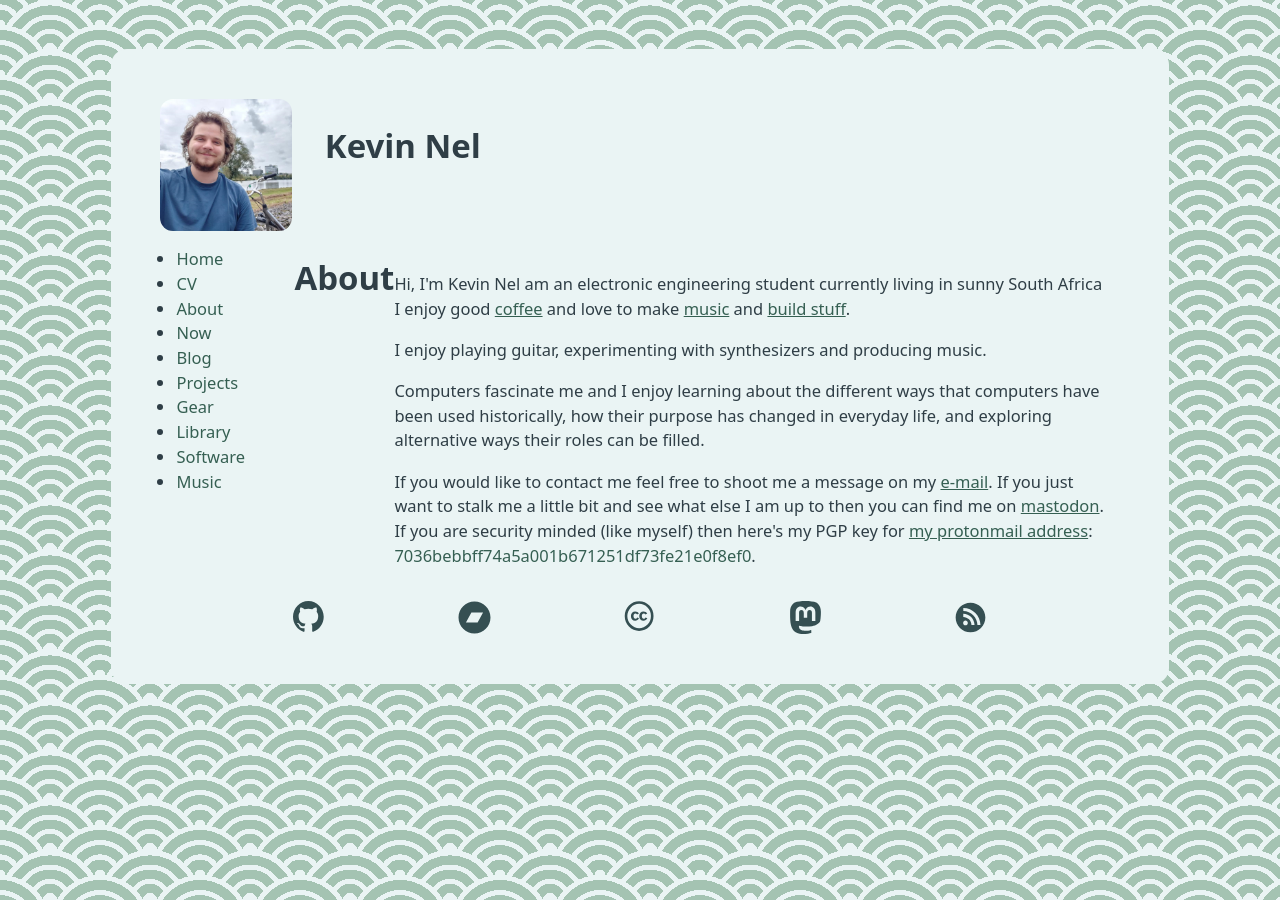
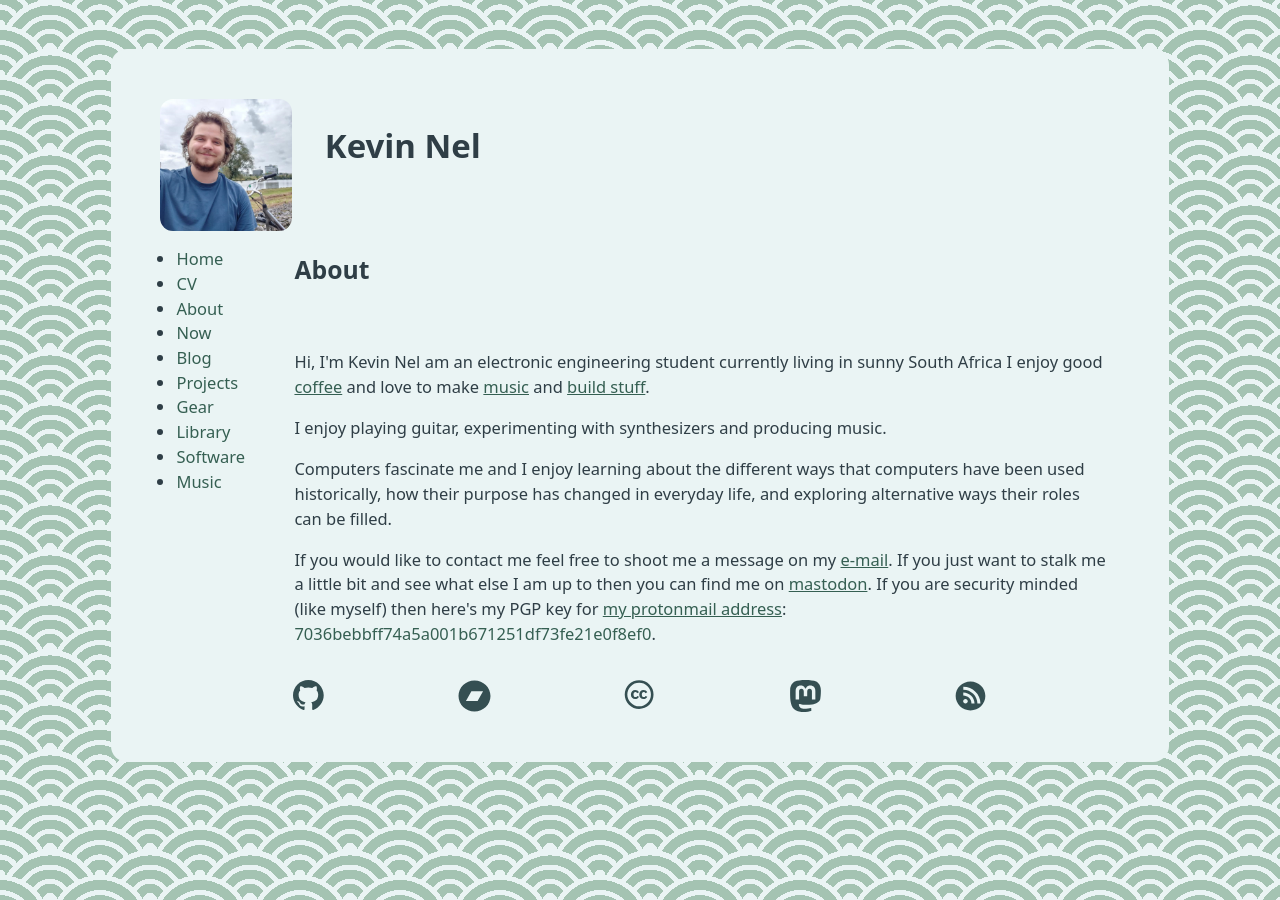
Before and after one commit to kevontheweb/kevontheweb.github.io, a Jekyll site: the page built from about.html, in a window 1280 px wide. Built offline with Jekyll 4.4.1, drawn with Linux system fonts in a browser that asks for light colours.

Commit message:
fix about page

```diff
--- a/about.html
+++ b/about.html
@@ -4,8 +4,8 @@ title: About Me
 permalink: /about/
 ---
 
+<section class="about">
     <h1>About</h1>
-
     <div class="h-card">
         <!-- <img class="u-photo" src="/assets/images/bio-photo.jpg" alt="a photo of me"> -->
         </br>
@@ -22,7 +22,8 @@ permalink: /about/
         </p>
 
         <p>
-        Computers fascinate me and I enjoy learning about the different ways that computers have been used historically,
+            Computers fascinate me and I enjoy learning about the different ways that computers have been used
+            historically,
             how their purpose has changed in everyday life, and exploring alternative ways their roles can be
             filled.
         </p>
@@ -39,3 +40,4 @@ permalink: /about/
         </p>
 
     </div>
+</section>
```
Lines whose indentation alone changed are shown as unchanged.
